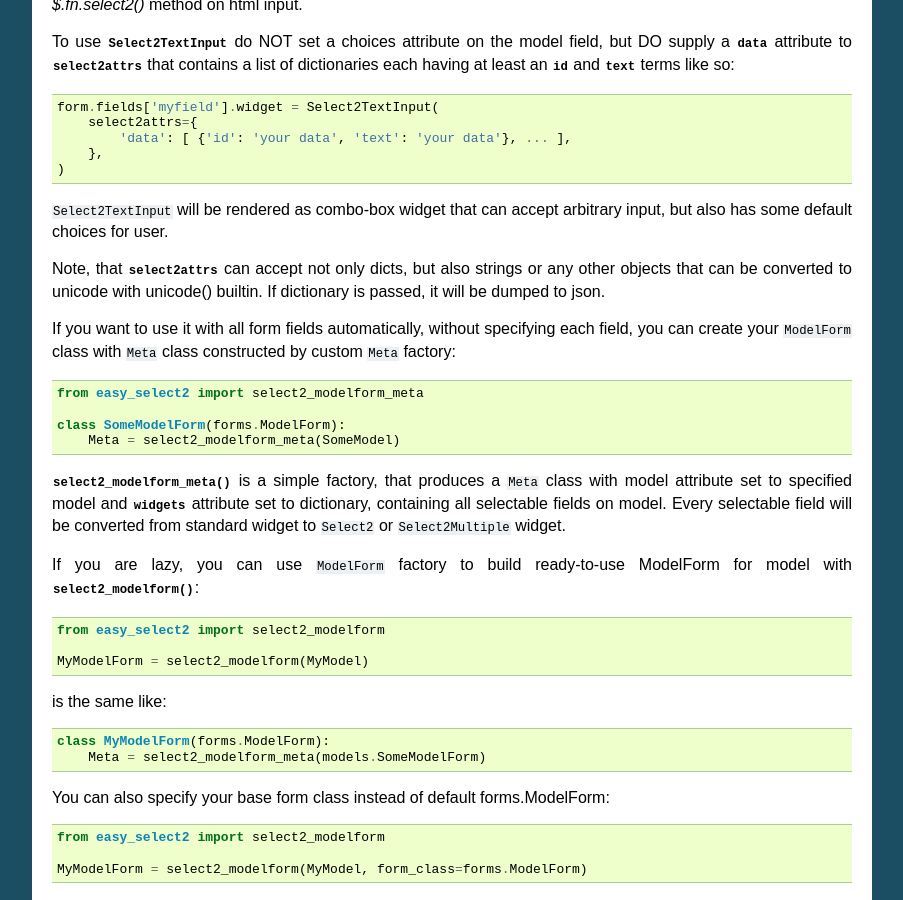
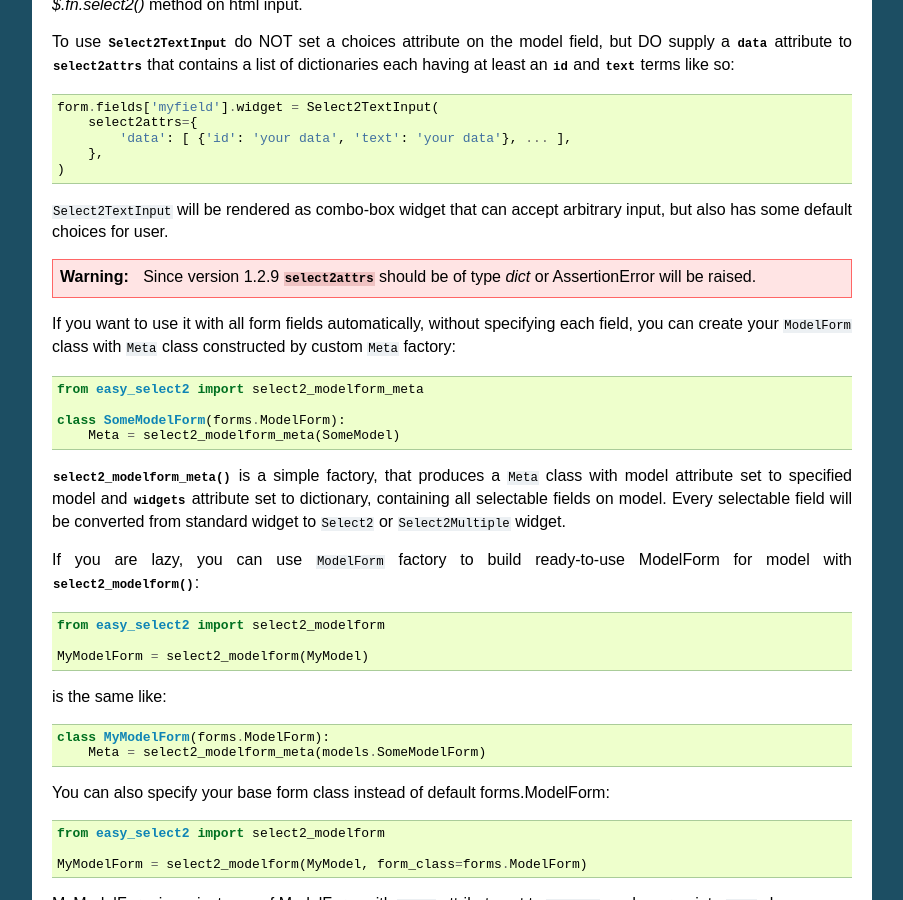
Before and after one commit to asyncee/django-easy-select2, a Sphinx documentation site: the page built from docs/source/usage.rst, in a window 1280 px wide and 900 px high, scrolled down 549 px. Shown: the whole window, without its empty margins (198-1101 px from the left). Built offline with Sphinx 7.4.7, drawn with Linux system fonts in a browser that asks for light colours.

Commit message:
Updated documentation

```diff
--- a/docs/source/usage.rst
+++ b/docs/source/usage.rst
@@ -47,9 +47,10 @@ and :attr:`text` terms like so::
 ``Select2TextInput`` will be rendered as combo-box widget that can
 accept arbitrary input, but also has some default choices for user.
 
-Note, that :attr:`select2attrs` can accept not only dicts, but also
-strings or any other objects that can be converted to unicode with
-unicode() builtin. If dictionary is passed, it will be dumped to json.
+.. WARNING::
+
+    Since version 1.2.9 :attr:`select2attrs` should be of type `dict`
+    or AssertionError will be raised.
 
 If you want to use it with all form fields automatically, without
 specifying each field, you can create your ``ModelForm`` class with
```
Also changed, not shown: docs/source/changelog.rst (+10 -0 lines), 2 other files.
